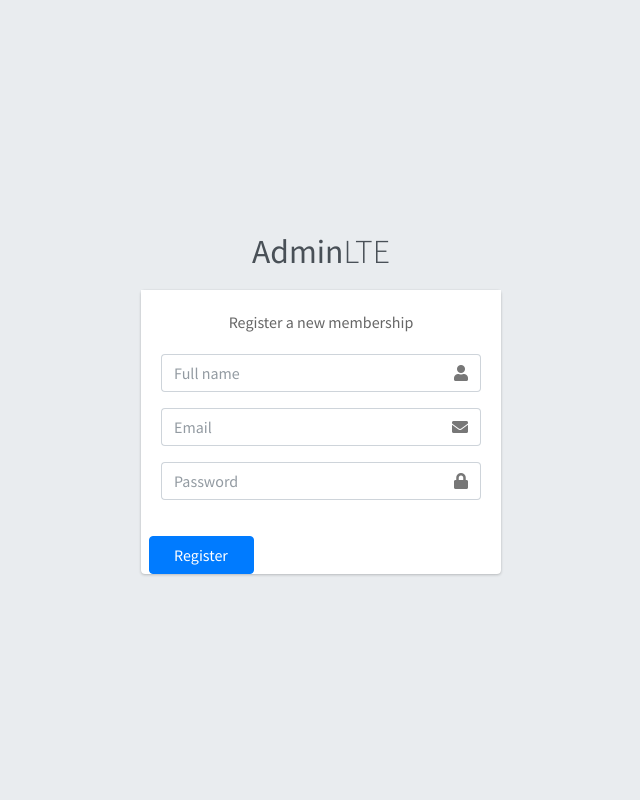
After one commit to AnisaNadila26/Web-Lanjut-CI4, a CodeIgniter 4 app: template app/Views/v_register.php in a window 1280 px wide. The commit adds this page. Shown: the whole page, without its empty margins (319-959 px from the left). Run offline with PHP 8.4 and a stand-in for CodeIgniter, Linux system fonts and the light colour scheme; the template is opened without the code that fills it, so the values that code supplies are empty; some libraries are stand-ins or nearby versions.

Commit message:
first commit

```diff
--- a/app/Config/Routes.php
+++ b/app/Config/Routes.php
@@ -43,6 +43,10 @@ $routes->get('/', function () {
 });
 $routes->get('/admin', 'Templating::index');
 
+$routes->get('/register', 'Templating::register');
+
+$routes->post('/saveRegister', 'Templating::saveRegister');
+
 $routes->get('/posts', 'PostController::index');
 
 $routes->get('/about', function () {
--- a/app/Views/template.php
+++ b/app/Views/template.php
@@ -26,8 +26,6 @@
     <!-- summernote -->
     <link rel="stylesheet" href="/assets/adminlte/plugins/summernote/summernote-bs4.min.css">
 </head>
-
-<body class="hold-transition sidebar-mini layout-fixed">
 
     <?= $this->renderSection('content'); ?>
 
--- /dev/null
+++ b/app/Views/v_register.php
@@ -0,0 +1,54 @@
+<?= $this->extend('template'); ?>
+
+<?= $this->section('content'); ?>
+
+<body class="hold-transition register-page">
+<div class="register-box">
+  <div class="register-logo">
+    <a href="assets/adminlte/index2.html"><b>Admin</b>LTE</a>
+  </div>
+
+  <div class="card">
+    <div class="card-body register-card-body">
+      <p class="login-box-msg">Register a new membership</p>
+
+      <form action="/Templating/saveRegister" method="post">
+        <div class="input-group mb-3">
+          <input type="text" class="form-control" placeholder="Full name" id="fullname" name="fullname">
+          <div class="input-group-append">
+            <div class="input-group-text">
+              <span class="fas fa-user"></span>
+            </div>
+          </div>
+        </div>
+        <div class="input-group mb-3">
+          <input type="email" class="form-control" placeholder="Email" id="email" name="email">
+          <div class="input-group-append">
+            <div class="input-group-text">
+              <span class="fas fa-envelope"></span>
+            </div>
+          </div>
+        </div>
+        <div class="input-group mb-3">
+          <input type="password" class="form-control" placeholder="Password" id="password" name="password">
+          <div class="input-group-append">
+            <div class="input-group-text">
+              <span class="fas fa-lock"></span>
+            </div>
+          </div>
+        </div>
+        </div>
+          <!-- /.col -->
+          <div class="col-4">
+            <button type="submit" class="btn btn-primary btn-block">Register</button>
+          </div>
+          <!-- /.col -->
+        </div>
+      </form>
+    </div>
+    <!-- /.form-box -->
+  </div><!-- /.card -->
+</div>
+<!-- /.register-box -->
+
+<?= $this->endSection(); ?>
--- a/app/Views/view_admin.php
+++ b/app/Views/view_admin.php
@@ -1,6 +1,7 @@
 <?=$this->extend('template'); ?>
 
 <?=$this->section('content'); ?>
+<body class="hold-transition sidebar-mini layout-fixed">
 <div class="wrapper">
 
   <!-- Preloader -->
```
Also changed, not shown: app/Controllers/Templating.php (+30 -1 lines), app/Database/Migrations/2021-10-07-051428_User.php (added, +39 -0 lines), app/Models/UserModel.php (added, +13 -0 lines).
